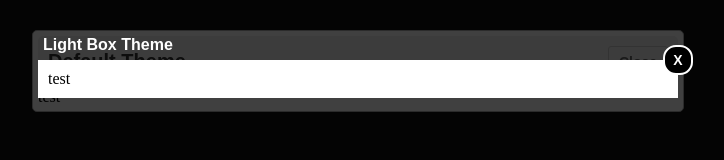
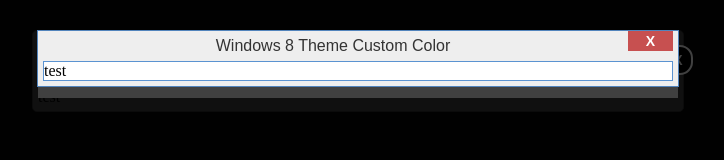
Before and after one commit to spiderrobb/jsDialog, a plain HTML site: page index.html in a window 1280 px wide. Shown: the whole page, without its empty margins (282-1006 px from the left). Drawn offline with Linux system fonts and the light colour scheme.

Commit message:
Custom Styling
Added ability to add custom styling to any element that makes up the
jsDialog

```diff
--- a/index.html
+++ b/index.html
@@ -13,7 +13,7 @@
 				title: 'Windows 8 Theme',
 				width: '50%',
 				shadow_close: true,
-				style: 'win8',
+				theme: 'win8',
 				content: 'test'
 			});
 			var d2 = new jsDialog({
@@ -26,12 +26,24 @@
 				title: 'Light Box Theme',
 				width: '50%',
 				shadow_close: true,
-				style: 'lightbox',
+				theme: 'lightbox',
 				content: 'test',
 				onclose: function() {
 					alert('dialog 3 has closed.');
 				}
 			});
+			var d4 = new jsDialog({
+				title: 'Windows 8 Theme Custom Color',
+				width: '50%',
+				shadow_close: true,
+				theme: 'win8',
+				content: 'test',
+				style: {
+					container: {
+						backgroundColor: '#eee'
+					}
+				}
+			});
 		</script>
 	</body>
 </html>
--- a/jsDialog.js
+++ b/jsDialog.js
@@ -10,7 +10,7 @@ function jsDialog(args){
 	// getting dialog title
 	var title = args['title'] || '';
 	// getting dialog style
-	var style = args['style'] || 'default';
+	var theme = args['theme'] || 'default';
 	// getting width of dialog
 	var width = args['width'] || '800px';
 	// getting height of dialog
@@ -39,8 +39,19 @@ function jsDialog(args){
 		content:    document.createElement('div')
 	};
 
+	// applying any custom style
+	var dialog = this;
+	if (typeof args['style'] != 'undefined') {
+		Object.keys(this.elements).forEach(function(element){
+			if (typeof args['style'][element] != 'undefined') {
+				Object.keys(args['style'][element]).forEach(function(style){
+					dialog.elements[element].style[style] = args['style'][element][style];
+				});
+			}
+		});
+	}
+
 	// building close function
-	var dialog = this;
 	this.close = function(e) {
 		// checking if the correct element has been clicked
 		if (!e
@@ -66,40 +77,40 @@ function jsDialog(args){
 	// building dialog shadow
 	var shadow = this.elements.shadow;
 	shadow.id = 'jsDialog_shadow_'+jsDialog.count;
-	shadow.className = 'jsDialog_shadow-'+style;
+	shadow.className = 'jsDialog_shadow-'+theme;
 	shadow.onclick = this.close;
 	document.body.appendChild(shadow);
 
 	// building dialog container
 	var container = this.elements.container;
 	container.id = 'jsDialog_container_'+jsDialog.count;
-	container.className = 'jsDialog_container-'+style;
+	container.className = 'jsDialog_container-'+theme;
 	container.style.width = width;
 	shadow.appendChild(container);
 
 	// building dialog title bar
 	var title_bar = this.elements.title_bar;
 	title_bar.id = 'jsDialog_titlebar_'+jsDialog.count;
-	title_bar.className = 'jsDialog_titlebar-'+style;
+	title_bar.className = 'jsDialog_titlebar-'+theme;
 	container.appendChild(title_bar);
 
 	// building dialog title text
 	var title_text = this.elements.title_text;
 	title_text.id = 'jsDialog_titletext_'+jsDialog.count;
-	title_text.className = 'jsDialog_titletext-'+style;
+	title_text.className = 'jsDialog_titletext-'+theme;
 	title_text.innerHTML = title;
 	title_bar.appendChild(title_text);
 
 	// building close button for dialog
 	var close = this.elements.close;
 	close.id = 'jsDialog_close_'+jsDialog.count;
-	close.className = 'jsDialog_close-'+style;
+	close.className = 'jsDialog_close-'+theme;
 	title_bar.appendChild(close);
 
 	// building content
 	var content = this.elements.content;
 	content.id = 'jsDialog_content_'+jsDialog.count;
-	content.className = 'jsDialog_content-'+style;
+	content.className = 'jsDialog_content-'+theme;
 	// setting content of dialog
 	if (typeof args['content'] == 'object') {
 		content.appendChild(args['content']);
```
